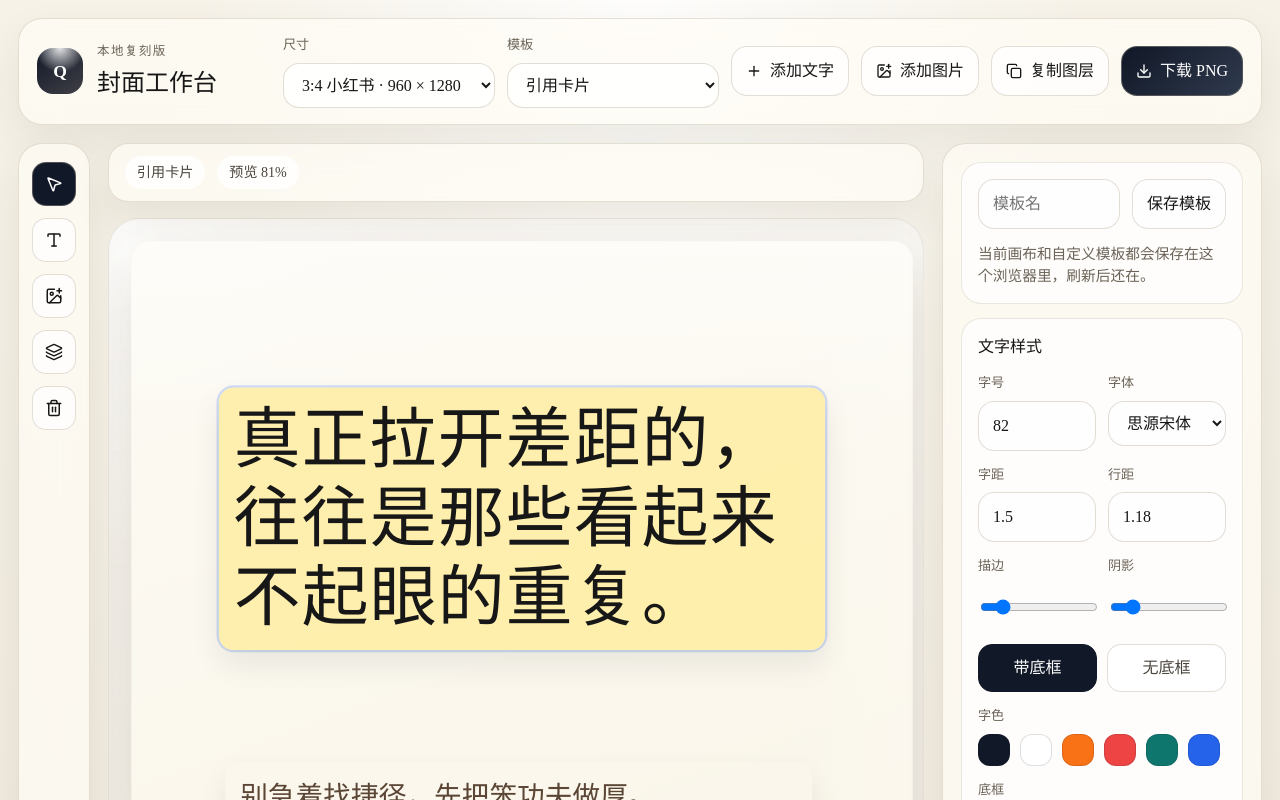
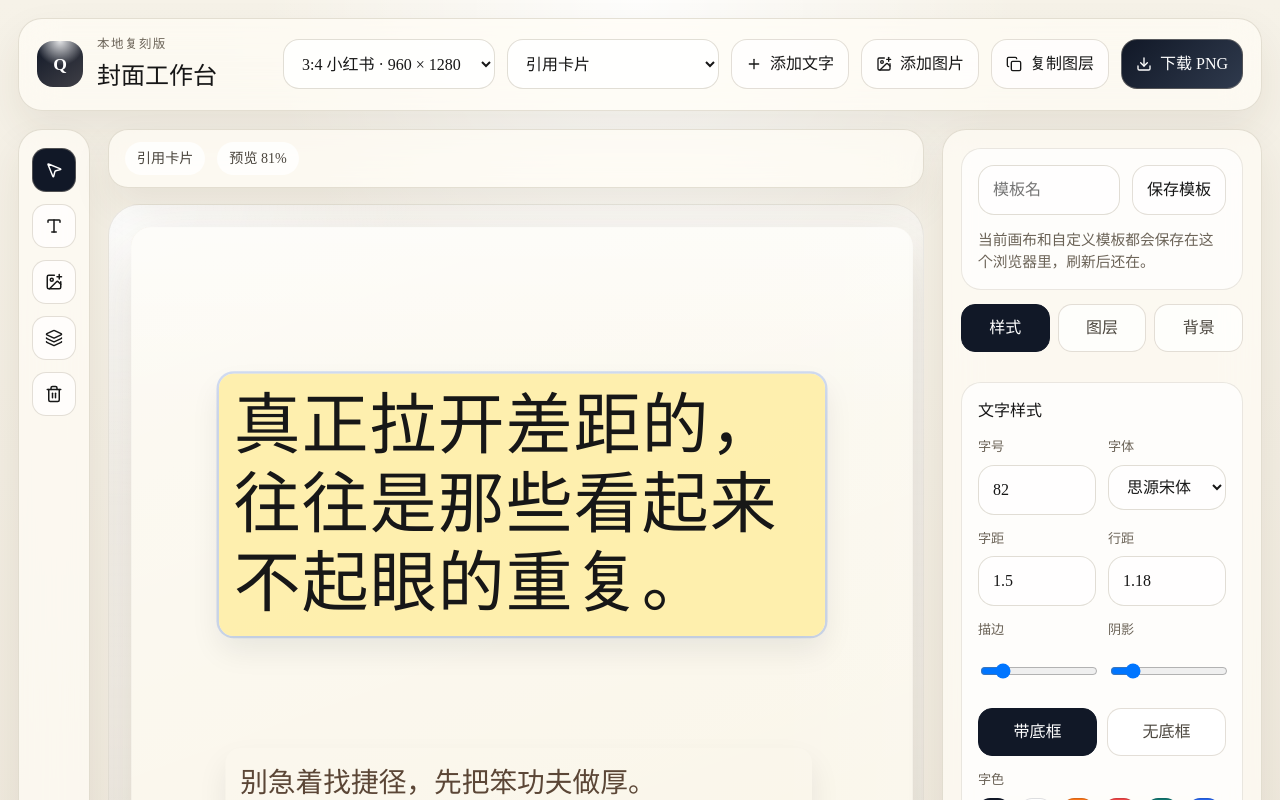
Before and after one commit to tjxj/wechat-cover, a React (Vite) app: page / in a window 1280 px wide. Shown: the top 800 px of the page. Built offline with nearby package versions, Linux system fonts and the light colour scheme; a web font is replaced by a local one.

Commit message:
Refine editor controls

```diff
--- a/src/App.css
+++ b/src/App.css
@@ -61,9 +61,13 @@
 
 .topbar__controls {
   display: flex;
-  align-items: center;
+  align-items: stretch;
   flex-wrap: wrap;
   gap: 12px;
+}
+
+.topbar__select {
+  min-width: 212px;
 }
 
 .upload-trigger {
@@ -95,6 +99,7 @@
 
 .field input,
 .field select,
+.topbar__select select,
 .field textarea {
   width: 100%;
   border-radius: 16px;
@@ -104,6 +109,11 @@
   padding: 12px 14px;
   font: inherit;
   box-sizing: border-box;
+}
+
+.topbar__select select {
+  height: 100%;
+  min-height: 48px;
 }
 
 .field textarea {
@@ -313,6 +323,10 @@
   box-shadow:
     0 18px 36px rgba(15, 23, 42, 0.08),
     0 0 0 3px rgba(37, 99, 235, 0.2);
+}
+
+.canvas__text-layer--plain.is-selected {
+  box-shadow: 0 18px 36px rgba(15, 23, 42, 0.08);
 }
 
 .canvas__layer:active {
@@ -537,6 +551,26 @@
   gap: 10px;
 }
 
+.solid-background-grid {
+  display: grid;
+  grid-template-columns: repeat(3, minmax(0, 1fr));
+  gap: 10px;
+}
+
+.solid-background-swatch {
+  min-height: 54px;
+  border-radius: 16px;
+  border: 1px solid rgba(17, 24, 39, 0.14);
+  cursor: pointer;
+  box-shadow: inset 0 0 0 1px rgba(255, 255, 255, 0.24);
+}
+
+.solid-background-swatch.is-active {
+  box-shadow:
+    inset 0 0 0 1px rgba(255, 255, 255, 0.28),
+    0 0 0 3px rgba(37, 99, 235, 0.18);
+}
+
 .background-card {
   position: relative;
   min-height: 78px;
@@ -642,6 +676,10 @@
     width: 100%;
   }
 
+  .topbar__select {
+    min-width: 0;
+  }
+
   .field--compact {
     min-width: 0;
   }
@@ -663,6 +701,7 @@
 
   .field-grid,
   .tabs,
+  .solid-background-grid,
   .background-grid,
   .template-panel__actions--row {
     grid-template-columns: 1fr;
--- a/src/App.tsx
+++ b/src/App.tsx
@@ -36,6 +36,7 @@ import {
   setBuiltinTemplate,
   setImageShape,
   SIZE_PRESETS,
+  SOLID_BACKGROUND_PRESETS,
   TEMPLATE_OPTIONS,
   updateLayer,
   type BuiltinTemplateId,
@@ -76,6 +77,16 @@ type InteractionState =
 const clamp = (value: number, min: number, max: number) =>
   Math.min(Math.max(value, min), max)
 
+const isEditableTarget = (target: EventTarget | null) => {
+  if (!(target instanceof HTMLElement)) {
+    return false
+  }
+
+  return Boolean(
+    target.closest('input, textarea, select, [contenteditable="true"]'),
+  )
+}
+
 const defaultState = createEditorState('quote-card', 'xhs-34')
 const DEFAULT_TEXT_FRAME = 'rgba(255,255,255,0.88)'
 const TEXT_FRAME_SWATCHES = [
@@ -110,6 +121,9 @@ function App() {
   const [state, setState] = useState<EditorState>(defaultState)
   const [customTemplates, setCustomTemplates] = useState<UserTemplate[]>([])
   const [editingTextLayerId, setEditingTextLayerId] = useState<string | null>(null)
+  const [activeInspectorTab, setActiveInspectorTab] = useState<
+    'style' | 'layer' | 'background'
+  >('style')
   const [exporting, setExporting] = useState(false)
   const [templateDraft, setTemplateDraft] = useState('')
   const [statusMessage, setStatusMessage] = useState(
@@ -362,6 +376,7 @@ function App() {
 
   const handleAddText = () => {
     setEditingTextLayerId(null)
+    setActiveInspectorTab('style')
     setState((current) => addTextBlock(current))
     setStatusMessage('文字已添加，双击画布里的文字就能直接改。')
   }
@@ -376,6 +391,7 @@ function App() {
     }
 
     setEditingTextLayerId(null)
+    setActiveInspectorTab('style')
     const src = await readFileAsDataUrl(file)
     const dimensions = await getImageDimensions(src)
 
@@ -407,6 +423,7 @@ function App() {
 
     setEditingTextLayerId(null)
     setState((current) => removeLayer(current, selectedLayer.id))
+    setStatusMessage('已删除当前选中的元素。')
   }
 
   const handleExport = async () => {
@@ -473,6 +490,7 @@ function App() {
 
   const handleSelectLayer = (layerId: string) => {
     setEditingTextLayerId(null)
+    setActiveInspectorTab('style')
     setState((current) => selectLayer(current, layerId))
   }
 
@@ -547,9 +565,44 @@ function App() {
         preset.background.fill === state.background.fill &&
         preset.background.texture === state.background.texture,
     )?.id ?? null
+  const selectedSolidBackgroundPresetId =
+    SOLID_BACKGROUND_PRESETS.find(
+      (preset) =>
+        preset.background.fill === state.background.fill &&
+        preset.background.texture === state.background.texture,
+    )?.id ?? null
 
   const textLayers = state.layers.filter(isTextLayer)
   const imageLayers = state.layers.filter(isImageLayer)
+
+  useEffect(() => {
+    const handleKeyDown = (event: KeyboardEvent) => {
+      if (
+        !selectedLayer ||
+        editingTextLayerId ||
+        event.defaultPrevented ||
+        event.metaKey ||
+        event.ctrlKey ||
+        event.altKey ||
+        isEditableTarget(event.target)
+      ) {
+        return
+      }
+
+      if (event.key !== 'Backspace' && event.key !== 'Delete') {
+        return
+      }
+
+      event.preventDefault()
+      setEditingTextLayerId(null)
+      setState((current) => removeLayer(current, selectedLayer.id))
+      setStatusMessage('已删除当前选中的元素。')
+    }
+
+    window.addEventListener('keydown', handleKeyDown)
+
+    return () => window.removeEventListener('keydown', handleKeyDown)
+  }, [editingTextLayerId, selectedLayer])
 
   return (
     <div className="studio-shell">
@@ -563,8 +616,7 @@ function App() {
         </div>
 
         <div className="topbar__controls">
-          <label className="field field--compact">
-            <span>尺寸</span>
+          <div className="topbar__select field--compact">
             <select
               aria-label="尺寸"
               value={state.size.id}
@@ -576,10 +628,9 @@ function App() {
                 </option>
               ))}
             </select>
-          </label>
+          </div>
 
-          <label className="field field--compact">
-            <span>模板</span>
+          <div className="topbar__select field--compact">
             <select
               aria-label="模板"
               value={templateSelectValue}
@@ -602,7 +653,7 @@ function App() {
                 </optgroup>
               )}
             </select>
-          </label>
+          </div>
 
           <button className="ghost-button" type="button" onClick={handleAddText}>
             <Plus size={16} />
@@ -752,6 +803,9 @@ function App() {
                               'canvas__layer',
                               'canvas__text-layer',
                               'canvas__text-editor',
+                              layer.background === 'transparent'
+                                ? 'canvas__text-layer--plain'
+                                : '',
                               isSelected ? 'is-selected' : '',
                             ]
                               .join(' ')
@@ -792,6 +846,9 @@ function App() {
                           className={[
                             'canvas__layer',
                             'canvas__text-layer',
+                            layer.background === 'transparent'
+                              ? 'canvas__text-layer--plain'
+                              : '',
                             isSelected ? 'is-selected' : '',
                           ]
                             .join(' ')
@@ -910,6 +967,29 @@ function App() {
               <p className="template-panel__status">{statusMessage}</p>
             </section>
 
+            <div className="tabs" role="tablist" aria-label="右侧设置">
+              {[
+                ['style', '样式'],
+                ['layer', '图层'],
+                ['background', '背景'],
+              ].map(([tabId, label]) => (
+                <button
+                  key={tabId}
+                  type="button"
+                  className={activeInspectorTab === tabId ? 'is-active' : ''}
+                  onClick={() =>
+                    setActiveInspectorTab(
+                      tabId as 'style' | 'layer' | 'background',
+                    )
+                  }
+                >
+                  {label}
+                </button>
+              ))}
+            </div>
+
+            {activeInspectorTab === 'style' && (
+              <>
                 {selectedTextLayer && (
                   <section className="panel">
                     <div className="panel__heading">
@@ -1055,7 +1135,10 @@ function App() {
                               : ''
                           }
                           onClick={() =>
-                        handleLayerUpdate({ background: 'transparent' })
+                            handleLayerUpdate({
+                              background: 'transparent',
+                              strokeWidth: 0,
+                            })
                           }
                         >
                           无底框
@@ -1073,7 +1156,9 @@ function App() {
                             title={swatch}
                             className={[
                               'swatch',
-                          selectedTextLayer.color === swatch ? 'is-active' : '',
+                              selectedTextLayer.color === swatch
+                                ? 'is-active'
+                                : '',
                             ]
                               .join(' ')
                               .trim()}
@@ -1162,7 +1247,9 @@ function App() {
                                 .join(' ')
                                 .trim()}
                               style={{ background: swatch }}
-                          onClick={() => handleLayerUpdate({ background: swatch })}
+                              onClick={() =>
+                                handleLayerUpdate({ background: swatch })
+                              }
                             />
                           ))}
                         </div>
@@ -1171,6 +1258,84 @@ function App() {
                   </section>
                 )}
 
+                {selectedImageLayer && (
+                  <section className="panel">
+                    <div className="panel__heading">
+                      <h2>图片形状</h2>
+                    </div>
+
+                    <div className="icon-group icon-group--double">
+                      <button
+                        type="button"
+                        className={
+                          selectedImageLayer.shape === 'rounded'
+                            ? 'is-active'
+                            : ''
+                        }
+                        onClick={() =>
+                          setState((current) =>
+                            setImageShape(
+                              current,
+                              selectedImageLayer.id,
+                              'rounded',
+                            ),
+                          )
+                        }
+                      >
+                        圆角矩形
+                      </button>
+                      <button
+                        type="button"
+                        className={
+                          selectedImageLayer.shape === 'circle'
+                            ? 'is-active'
+                            : ''
+                        }
+                        onClick={() =>
+                          setState((current) =>
+                            setImageShape(
+                              current,
+                              selectedImageLayer.id,
+                              'circle',
+                            ),
+                          )
+                        }
+                      >
+                        正圆图片
+                      </button>
+                    </div>
+
+                    {selectedImageLayer.shape === 'rounded' && (
+                      <div className="panel-subsection">
+                        <span className="subtle-label">圆角</span>
+                        <input
+                          type="range"
+                          aria-label="图片圆角"
+                          min={0}
+                          max={160}
+                          step={1}
+                          value={selectedImageLayer.radius}
+                          onChange={(event) =>
+                            handleLayerUpdate({
+                              radius: Number(event.target.value),
+                            })
+                          }
+                        />
+                      </div>
+                    )}
+                  </section>
+                )}
+
+                {!selectedLayer && (
+                  <section className="panel panel--muted">
+                    <p>先选中画布里的文字或图片，再改样式。</p>
+                  </section>
+                )}
+              </>
+            )}
+
+            {activeInspectorTab === 'layer' && (
+              <>
                 {selectedLayer && (
                   <section className="panel">
                     <div className="panel__heading">
@@ -1226,67 +1391,50 @@ function App() {
                   </section>
                 )}
 
-            {selectedImageLayer && (
-              <section className="panel">
-                <div className="panel__heading">
-                  <h2>图片形状</h2>
-                </div>
-
-                <div className="icon-group icon-group--double">
-                  <button
-                    type="button"
-                    className={
-                      selectedImageLayer.shape === 'rounded' ? 'is-active' : ''
-                    }
-                    onClick={() =>
-                      setState((current) =>
-                        setImageShape(current, selectedImageLayer.id, 'rounded'),
-                      )
-                    }
-                  >
-                    圆角矩形
-                  </button>
-                  <button
-                    type="button"
-                    className={
-                      selectedImageLayer.shape === 'circle' ? 'is-active' : ''
-                    }
-                    onClick={() =>
-                      setState((current) =>
-                        setImageShape(current, selectedImageLayer.id, 'circle'),
-                      )
-                    }
-                  >
-                    正圆图片
-                  </button>
-                </div>
-
-                {selectedImageLayer.shape === 'rounded' && (
-                  <div className="panel-subsection">
-                    <span className="subtle-label">圆角</span>
-                    <input
-                      type="range"
-                      aria-label="图片圆角"
-                      min={0}
-                      max={160}
-                      step={1}
-                      value={selectedImageLayer.radius}
-                      onChange={(event) =>
-                        handleLayerUpdate({
-                          radius: Number(event.target.value),
-                        })
-                      }
-                    />
-                  </div>
-                )}
+                {!selectedLayer && (
+                  <section className="panel panel--muted">
+                    <p>先选中一个元素，再调整图层顺序。</p>
                   </section>
                 )}
+              </>
+            )}
 
+            {activeInspectorTab === 'background' && (
               <section className="panel">
                 <div className="panel__heading">
                   <h2>背景</h2>
                 </div>
 
+                <div className="panel-subsection">
+                  <span className="subtle-label">纯色</span>
+                  <div className="solid-background-grid">
+                    {SOLID_BACKGROUND_PRESETS.map((preset) => (
+                      <button
+                        key={preset.id}
+                        type="button"
+                        aria-label={`纯色背景 ${preset.background.fill}`}
+                        className={[
+                          'solid-background-swatch',
+                          selectedSolidBackgroundPresetId === preset.id
+                            ? 'is-active'
+                            : '',
+                        ]
+                          .join(' ')
+                          .trim()}
+                        style={{ backgroundColor: preset.background.fill }}
+                        onClick={() =>
+                          setState((current) => ({
+                            ...current,
+                            background: { ...preset.background },
+                          }))
+                        }
+                      />
+                    ))}
+                  </div>
+                </div>
+
+                <div className="panel-subsection">
+                  <span className="subtle-label">渐变</span>
                   <div className="background-grid">
                     {BACKGROUND_PRESETS.map((preset) => (
                       <button
@@ -1295,7 +1443,9 @@ function App() {
                         aria-label={preset.name}
                         className={[
                           'background-card',
-                      selectedBackgroundPresetId === preset.id ? 'is-active' : '',
+                          selectedBackgroundPresetId === preset.id
+                            ? 'is-active'
+                            : '',
                         ]
                           .join(' ')
                           .trim()}
@@ -1314,7 +1464,9 @@ function App() {
                       </button>
                     ))}
                   </div>
+                </div>
               </section>
+            )}
           </div>
         </aside>
       </div>
--- a/src/lib/editor.ts
+++ b/src/lib/editor.ts
@@ -588,6 +588,69 @@ export const COLOR_SWATCHES = [
   '#22c55e',
 ]
 
+export const SOLID_BACKGROUND_PRESETS: BackgroundPreset[] = [
+  {
+    id: 'solid-paper',
+    name: '纸米色',
+    background: {
+      fill: '#f7f0dc',
+      accent: '#1f2329',
+      panel: '#fff9eb',
+      texture: '',
+    },
+  },
+  {
+    id: 'solid-snow',
+    name: '雪白',
+    background: {
+      fill: '#f8fafc',
+      accent: '#0f172a',
+      panel: '#ffffff',
+      texture: '',
+    },
+  },
+  {
+    id: 'solid-sky',
+    name: '浅天蓝',
+    background: {
+      fill: '#e0f2fe',
+      accent: '#0c4a6e',
+      panel: '#f0f9ff',
+      texture: '',
+    },
+  },
+  {
+    id: 'solid-blush',
+    name: '浅粉',
+    background: {
+      fill: '#fce7f3',
+      accent: '#831843',
+      panel: '#fff1f7',
+      texture: '',
+    },
+  },
+  {
+    id: 'solid-charcoal',
+    name: '炭黑',
+    background: {
+      fill: '#111827',
+      accent: '#f9fafb',
+      panel: '#1f2937',
+      texture: '',
+    },
+  },
+  {
+    id: 'solid-teal',
+    name: '墨青',
+    background: {
+      fill: '#0f766e',
+      accent: '#ecfeff',
+      panel: '#115e59',
+      texture: '',
+    },
+  },
+]
+
 export const BACKGROUND_PRESETS: BackgroundPreset[] = [
   {
     id: 'paper-fade',
```
Also changed, not shown: 1 other file (tests, documents, lock files or other folders). Lines whose indentation alone changed are shown as unchanged.
